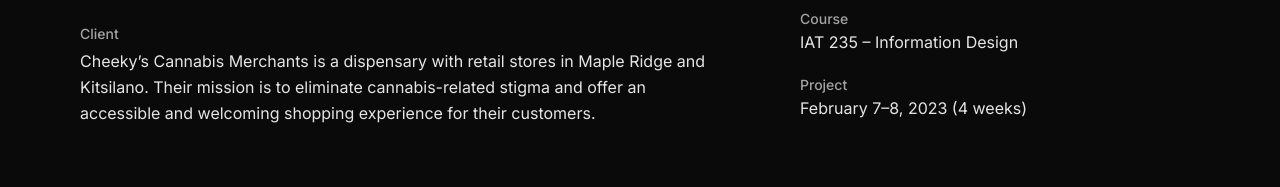
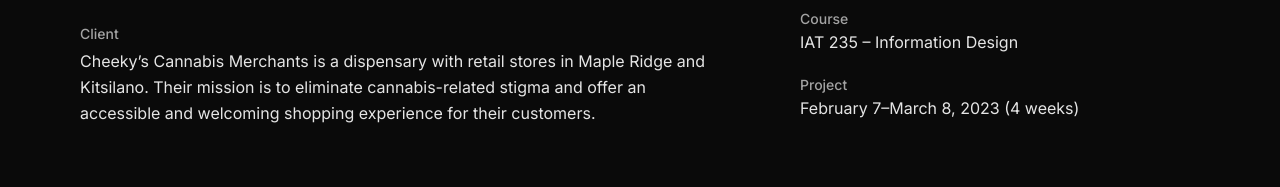
Before and after one commit to christinaraganit/iat339_p3, a Next.js app in the folder portfolio/: page /projects/cheekys in a window 1280 px wide. Shown: the part 1353-1540 px from the top of the page. Built offline with nearby package versions, Linux system fonts and the light colour scheme.

Commit message:
Fixed typo on Cheeky's case study

```diff
--- a/portfolio/app/projects/cheekys/page.tsx
+++ b/portfolio/app/projects/cheekys/page.tsx
@@ -63,7 +63,7 @@
             </div>
             <div>
               <h3 className="headline">Project</h3>
-              <p>February 7–8, 2023 (4 weeks)</p>
+              <p>February 7–March 8, 2023 (4 weeks)</p>
             </div>
           </div>
         </div>
```
